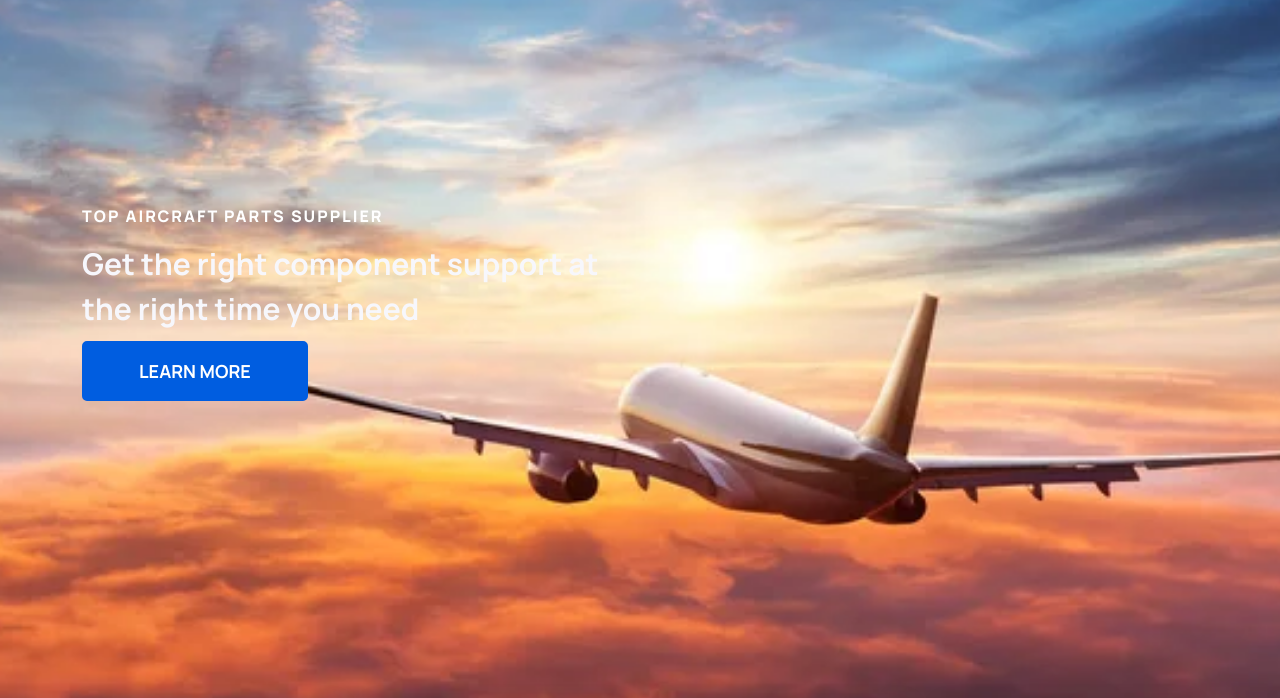
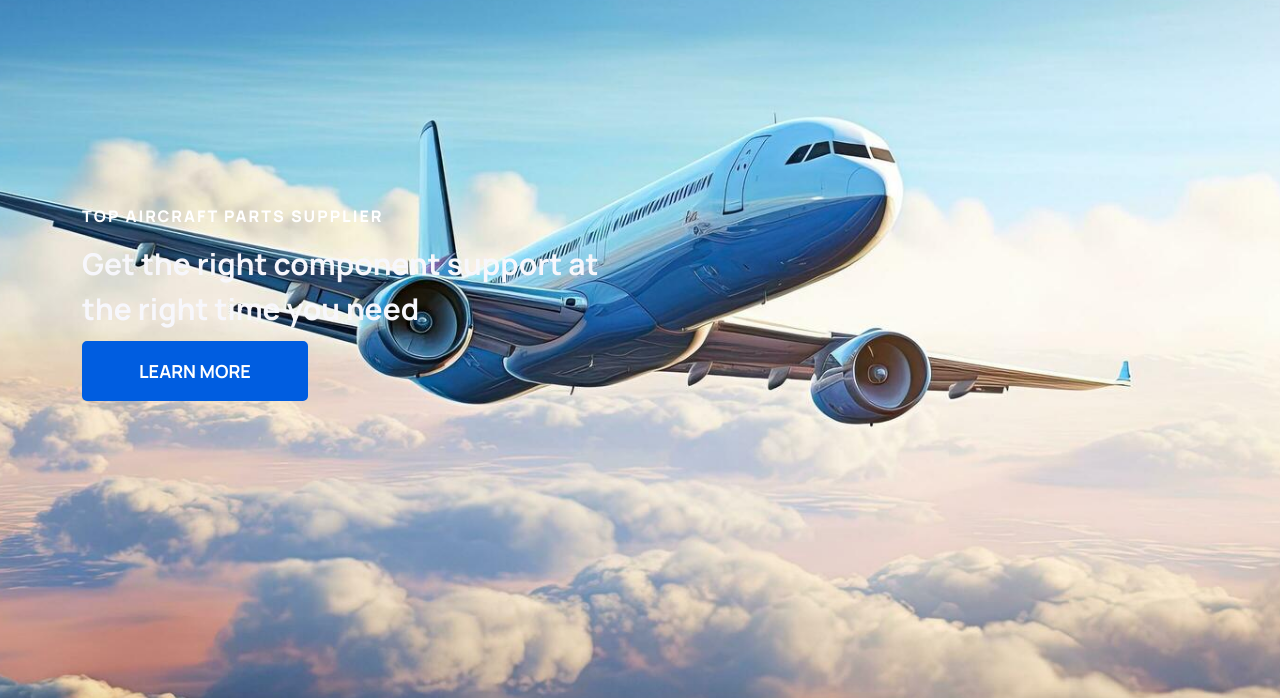
Before and after one commit to Anupama-vellilath/AVSTOCK_WEBSITE-REPO, a plain HTML site: page home.html in a window 1280 px wide. Shown: the part 89-787 px from the top of the page. Drawn offline with Linux system fonts and the light colour scheme; files whose address does not match are found by name.

Commit message:
Anudevelop

```diff
--- a/home.html
+++ b/home.html
@@ -182,7 +182,7 @@
 
 
         <!-- Hero Start -->
-        <div class="section tech-hero-section" style="background-image: url(assets/images/website-images/air.jpg);">
+        <div class="section tech-hero-section" style="background-image: url(assets/images/website-images/home.jpg);">
             <!-- <div class="shape-1"></div> -->
             <div class="container">
                 <div class="row">
@@ -191,8 +191,9 @@
                         <div class="hero-content">
 
                             <h3 class="sub-title" data-aos-delay="600" data-aos="fade-up">Top aircraft parts supplier</h3>
+
                             <h2 class="titleNew" data-aos="fade-up" data-aos-delay="700">Get the right component support at the right time you need</h2>
-                            <!-- <p data-aos="fade-up" data-aos-delay="800">We provide the most responsive and functional IT design for companies and businesses worldwide.</p> -->
+
                             <div class="hero-btn" data-aos="fade-up" data-aos-delay="900">
                                 <a class="btn" href="about.html">LEARN MORE</a>
                             </div>
```
Also changed, not shown: about.html (+1 -1 lines), assets/images/service/service-1.png (added), assets/images/service/service-2.png (added), assets/images/service/service-3.png (added), assets/images/service/service-4.png (added), assets/images/website-images/about.jpg (renamed from assets/images/website-images/aboutBanner.jpg), assets/images/website-images/air.jpg (deleted), assets/images/website-images/home.jpg (added).
